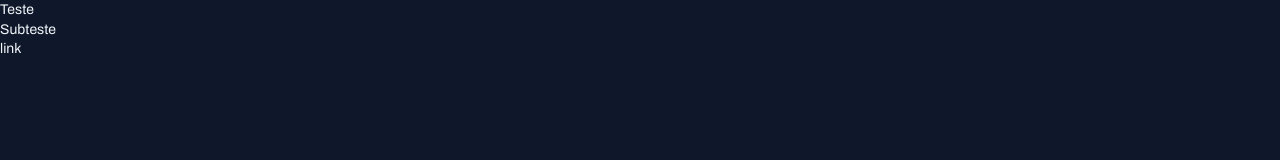
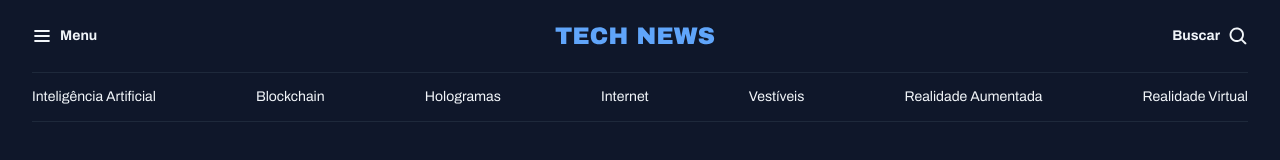
Before and after one commit to KATHeleen268/Projeto_Portal_de_Noticias, a plain HTML site: page index.html in a window 1280 px wide. Drawn offline with Linux system fonts and the light colour scheme.

Commit message:
Fazendo o header do projeto

```diff
--- a/index.html
+++ b/index.html
@@ -12,8 +12,32 @@
     <link href="https://fonts.googleapis.com/css2?family=Archivo:ital,wght@0,100..900;1,100..900&display=swap" rel="stylesheet">
 </head>
 <body>
-    <h1>Teste</h1>
-    <h2>Subteste</h2>
-    <a href="#">link</a>
+    <header class="container">
+        <nav id="primary" class="grid grid-flow-col">
+            <div>
+                <img src="assets/icons/List.svg" alt="ícone de menu">
+                <strong>Menu</strong>
+            </div>
+
+            <div>
+                <img src="assets/Logo.svg" alt="TechNews logo">
+            </div>
+
+            <div>
+                <strong>Buscar</strong>
+                <img src="assets/icons/MagnifyingGlass.svg" alt="ícone de upa para pesquisa">
+            </div>
+
+        </nav>
+        <nav id="secondary" class="grid  grid-flow-col">
+            <a href="#">Inteligência Artificial</a>
+            <a href="#">Blockchain</a>
+            <a href="#">Hologramas</a>
+            <a href="#">Internet</a>
+            <a href="#">Vestíveis</a>
+            <a href="#">Realidade Aumentada</a>
+            <a href="#">Realidade Virtual</a>
+        </nav>
+    </header>
 </body>
 </html>
--- a/styles/global.css
+++ b/styles/global.css
@@ -39,3 +39,18 @@ a:hover{
 h1, h2, h3{
     font: inherit;
 }
+
+.container{
+    max-width: 1280px;
+    padding-inline: 32px;
+    margin-inline:auto;
+}
+
+/* utility-first */
+.grid{
+    display:grid;
+}
+
+.grid-flow-col{
+    grid-auto-flow: column;
+}
--- /dev/null
+++ b/styles/header.css
@@ -0,0 +1,25 @@
+#primary{
+    padding-block: 20px;
+
+    div{
+        display: flex;
+        align-items: center;
+        gap: 8px;
+    }
+
+    /*nexting css, que é quando fazemos um seltor dentro do seletor*/
+    div:nth-child(2){
+        margin-inline: auto;
+    }
+
+    div:nth-child(3){
+    justify-self: end;
+    }
+}
+
+#secondary{
+    padding-block: 14px;
+    border: solid 1px var(--stroke-color);
+    border-inline: none;
+    justify-content: space-between;
+}
--- a/styles/index.css
+++ b/styles/index.css
@@ -1 +1,2 @@
 @import url(global.css);
+@import url(header.css);
```
